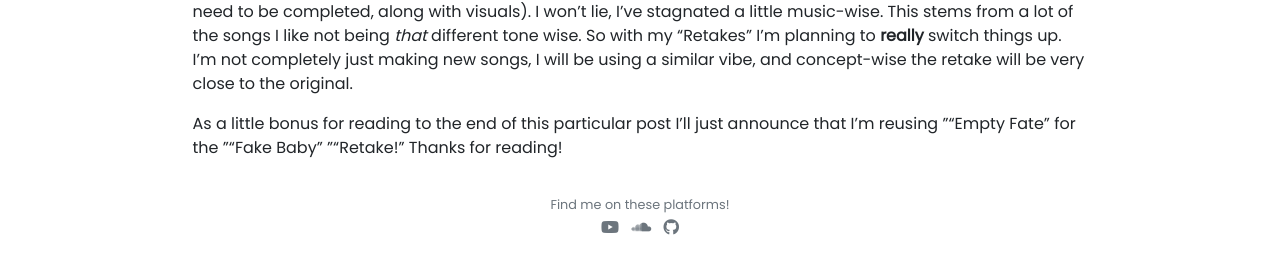
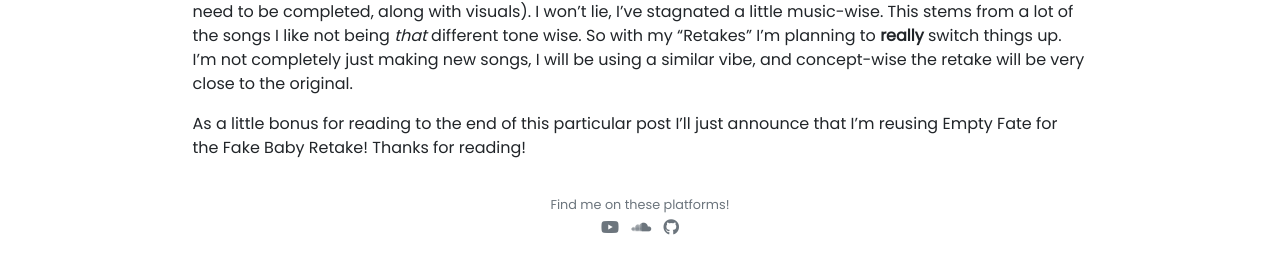
Before and after one commit to CicadaCobalt/CicadaCobalt.github.io, a Jekyll site: the page built from _posts/2025-05-23-progress-towards-projects-1.md, in a window 1280 px wide. Shown: the part 695-948 px from the top of the page. Built offline with Jekyll 4.4.1, drawn with Linux system fonts in a browser that asks for light colours; nearby versions of some CDN libraries; our own code applies the rules of GitHub Pages for plain Markdown files.

Commit message:
fixed typo
fixed strange typo  i made

```diff
--- a/_posts/2025-05-23-progress-towards-projects-1.md
+++ b/_posts/2025-05-23-progress-towards-projects-1.md
@@ -22,5 +22,5 @@ Song wise I have one song fully done (working on visuals as of the moment), and
 I won’t lie, I’ve stagnated a little music-wise. This stems from a lot of the songs I like not being _that_ different tone wise. So with my “Retakes” I’m planning to **really** switch things up.
 I’m not completely just making new songs, I will be using a similar vibe, and concept-wise the retake will be very close to the original.
 
-As a little bonus for reading to the end of this particular post I’ll just announce that I’m reusing ”“Empty Fate” for the ”“Fake Baby” ”“Retake!”
+As a little bonus for reading to the end of this particular post I’ll just announce that I’m reusing Empty Fate for the Fake Baby Retake!
 Thanks for reading!
```
